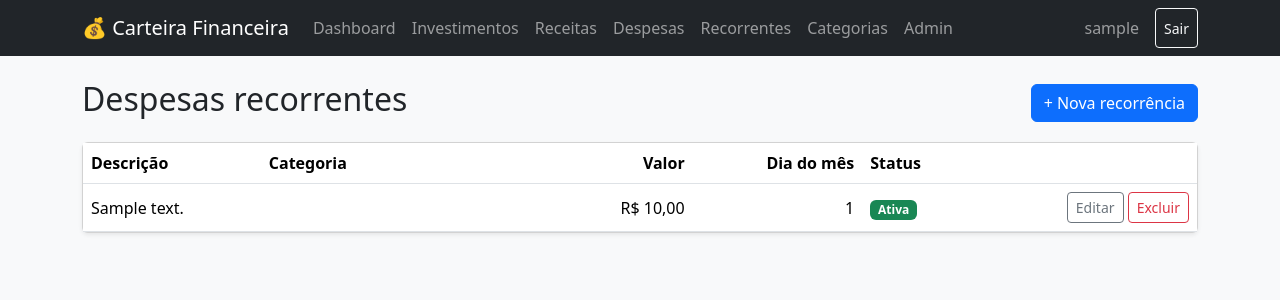
After one commit to censivictor/carteira-financeira-git, a Django app: page /financas/recorrentes/ in a window 1280 px wide. The commit adds this page. Shown: the top 300 px of the page. Run offline with Django 4.2, Linux system fonts and the light colour scheme; a user stored in the database is signed in; tables that the repository leaves empty hold one stand-in row (values such as "Sample post").

Commit message:
Despesas recorrentes + orçamento por categoria
- CategoriaDespesa ganha orcamento_mensal; nova tela de gestão (antes só admin)
- Novo model DespesaRecorrente (aluguel, assinaturas...) com geração automática idempotente da Despesa do mês (financas/services.py, chamado no dashboard, sem cron/Celery)
- Despesa ganha FK opcional 'recorrente' — badge 'automática' na listagem
- Dashboard: nova seção de orçamento por categoria com barra de progresso (verde/amarelo/vermelho)
- ProtectedError tratado com mensagem amigável ao tentar excluir categoria com despesas vinculadas
- Testado ponta a ponta: geração automática sem duplicar em reloads, estouro de orçamento (106%), bloqueio de exclusão protegida

Co-Authored-By: Claude Sonnet 5 <noreply@anthropic.com>

```diff
--- a/financas/models.py
+++ b/financas/models.py
@@ -1,3 +1,4 @@
+from django.core.validators import MaxValueValidator, MinValueValidator
 from django.db import models
 from django.utils import timezone
 
@@ -8,6 +9,10 @@ class CategoriaDespesa(models.Model):
         max_length=7,
         default='#6c757d',
         help_text='Cor hex usada na legenda do gráfico de pizza (ex: #6c757d).',
+    )
+    orcamento_mensal = models.DecimalField(
+        max_digits=12, decimal_places=2, blank=True, null=True,
+        help_text='Limite de gasto mensal nessa categoria, em R$. Deixe em branco pra não definir orçamento.',
     )
     criado_em = models.DateTimeField(auto_now_add=True)
 
@@ -20,6 +25,33 @@ class CategoriaDespesa(models.Model):
         return self.nome
 
 
+class DespesaRecorrente(models.Model):
+    """Uma despesa fixa que se repete todo mês (aluguel, assinaturas...).
+
+    Não gera as `Despesa`s diretamente — quem faz isso é
+    `financas.services.gerar_despesas_recorrentes_do_mes`, chamado a cada
+    carregamento do dashboard (sem cron/Celery no projeto).
+    """
+
+    categoria = models.ForeignKey(CategoriaDespesa, on_delete=models.PROTECT, related_name='recorrentes')
+    descricao = models.CharField(max_length=150)
+    valor = models.DecimalField(max_digits=12, decimal_places=2)
+    dia_do_mes = models.PositiveSmallIntegerField(
+        validators=[MinValueValidator(1), MaxValueValidator(31)],
+        help_text='Dia do mês em que a despesa é lançada (ex: 5). Meses mais curtos usam o último dia disponível.',
+    )
+    ativa = models.BooleanField(default=True)
+    criado_em = models.DateTimeField(auto_now_add=True)
+
+    class Meta:
+        ordering = ['dia_do_mes', 'descricao']
+        verbose_name = 'Despesa recorrente'
+        verbose_name_plural = 'Despesas recorrentes'
+
+    def __str__(self):
+        return f'{self.descricao} - R$ {self.valor} (dia {self.dia_do_mes})'
+
+
 class Despesa(models.Model):
     categoria = models.ForeignKey(
         CategoriaDespesa, on_delete=models.PROTECT, related_name='despesas'
@@ -27,6 +59,9 @@ class Despesa(models.Model):
     descricao = models.CharField(max_length=150)
     valor = models.DecimalField(max_digits=12, decimal_places=2)
     data = models.DateField(default=timezone.now)
+    recorrente = models.ForeignKey(
+        DespesaRecorrente, on_delete=models.SET_NULL, null=True, blank=True, related_name='despesas_geradas',
+    )
     criado_em = models.DateTimeField(auto_now_add=True)
 
     class Meta:
--- a/financas/templates/financas/despesa_list.html
+++ b/financas/templates/financas/despesa_list.html
@@ -22,7 +22,10 @@
             {% for despesa in despesas %}
                 <tr>
                     <td>{{ despesa.data|date:"d/m/Y" }}</td>
-                    <td>{{ despesa.descricao }}</td>
+                    <td>
+                        {{ despesa.descricao }}
+                        {% if despesa.recorrente_id %}<span class="badge bg-secondary" title="Gerada automaticamente">automática</span>{% endif %}
+                    </td>
                     <td><span class="badge" style="background-color: {{ despesa.categoria.cor }}">{{ despesa.categoria.nome }}</span></td>
                     <td class="text-end">R$ {{ despesa.valor|floatformat:2 }}</td>
                     <td class="text-end">
--- /dev/null
+++ b/financas/templates/financas/recorrente_list.html
@@ -0,0 +1,44 @@
+{% extends 'base.html' %}
+{% block title %}Despesas recorrentes - Carteira Financeira{% endblock %}
+{% block content %}
+<div class="d-flex justify-content-between align-items-center mb-3">
+    <h2>Despesas recorrentes</h2>
+    <a href="{% url 'recorrente-create' %}" class="btn btn-primary">+ Nova recorrência</a>
+</div>
+
+<div class="card shadow-sm">
+    <div class="table-responsive">
+        <table class="table align-middle mb-0">
+            <thead>
+                <tr>
+                    <th>Descrição</th>
+                    <th>Categoria</th>
+                    <th class="text-end">Valor</th>
+                    <th class="text-end">Dia do mês</th>
+                    <th>Status</th>
+                    <th></th>
+                </tr>
+            </thead>
+            <tbody>
+            {% for r in recorrentes %}
+                <tr>
+                    <td>{{ r.descricao }}</td>
+                    <td><span class="badge" style="background-color: {{ r.categoria.cor }}">{{ r.categoria.nome }}</span></td>
+                    <td class="text-end">R$ {{ r.valor|floatformat:2 }}</td>
+                    <td class="text-end">{{ r.dia_do_mes }}</td>
+                    <td>
+                        {% if r.ativa %}<span class="badge bg-success">Ativa</span>{% else %}<span class="badge bg-secondary">Pausada</span>{% endif %}
+                    </td>
+                    <td class="text-end">
+                        <a href="{% url 'recorrente-update' r.pk %}" class="btn btn-sm btn-outline-secondary">Editar</a>
+                        <a href="{% url 'recorrente-delete' r.pk %}" class="btn btn-sm btn-outline-danger">Excluir</a>
+                    </td>
+                </tr>
+            {% empty %}
+                <tr><td colspan="6" class="text-muted text-center py-4">Nenhuma despesa recorrente cadastrada ainda.</td></tr>
+            {% endfor %}
+            </tbody>
+        </table>
+    </div>
+</div>
+{% endblock %}
--- a/financas/urls.py
+++ b/financas/urls.py
@@ -11,4 +11,12 @@ urlpatterns = [
     path('receitas/nova/', views.ReceitaCreateView.as_view(), name='receita-create'),
     path('receitas/<int:pk>/editar/', views.ReceitaUpdateView.as_view(), name='receita-update'),
     path('receitas/<int:pk>/excluir/', views.ReceitaDeleteView.as_view(), name='receita-delete'),
+    path('categorias/', views.CategoriaDespesaListView.as_view(), name='categoria-list'),
+    path('categorias/nova/', views.CategoriaDespesaCreateView.as_view(), name='categoria-create'),
+    path('categorias/<int:pk>/editar/', views.CategoriaDespesaUpdateView.as_view(), name='categoria-update'),
+    path('categorias/<int:pk>/excluir/', views.CategoriaDespesaDeleteView.as_view(), name='categoria-delete'),
+    path('recorrentes/', views.DespesaRecorrenteListView.as_view(), name='recorrente-list'),
+    path('recorrentes/nova/', views.DespesaRecorrenteCreateView.as_view(), name='recorrente-create'),
+    path('recorrentes/<int:pk>/editar/', views.DespesaRecorrenteUpdateView.as_view(), name='recorrente-update'),
+    path('recorrentes/<int:pk>/excluir/', views.DespesaRecorrenteDeleteView.as_view(), name='recorrente-delete'),
 ]
--- a/financas/views.py
+++ b/financas/views.py
@@ -1,9 +1,12 @@
+from django.contrib import messages
 from django.contrib.auth.mixins import LoginRequiredMixin
+from django.db.models import ProtectedError
+from django.shortcuts import redirect
 from django.urls import reverse_lazy
 from django.views.generic import CreateView, DeleteView, ListView, UpdateView
 
-from .forms import DespesaForm, ReceitaForm
-from .models import Despesa, Receita
+from .forms import CategoriaDespesaForm, DespesaForm, DespesaRecorrenteForm, ReceitaForm
+from .models import CategoriaDespesa, Despesa, DespesaRecorrente, Receita
 
 
 class DespesaListView(LoginRequiredMixin, ListView):
@@ -58,3 +61,66 @@ class ReceitaDeleteView(LoginRequiredMixin, DeleteView):
     model = Receita
     template_name = 'financas/receita_confirm_delete.html'
     success_url = reverse_lazy('receita-list')
+
+
+class CategoriaDespesaListView(LoginRequiredMixin, ListView):
+    model = CategoriaDespesa
+    template_name = 'financas/categoria_list.html'
+    context_object_name = 'categorias'
+
+
+class CategoriaDespesaCreateView(LoginRequiredMixin, CreateView):
+    model = CategoriaDespesa
+    form_class = CategoriaDespesaForm
+    template_name = 'financas/categoria_form.html'
+    success_url = reverse_lazy('categoria-list')
+
+
+class CategoriaDespesaUpdateView(LoginRequiredMixin, UpdateView):
+    model = CategoriaDespesa
+    form_class = CategoriaDespesaForm
+    template_name = 'financas/categoria_form.html'
+    success_url = reverse_lazy('categoria-list')
+
+
+class CategoriaDespesaDeleteView(LoginRequiredMixin, DeleteView):
+    model = CategoriaDespesa
+    template_name = 'financas/categoria_confirm_delete.html'
+    success_url = reverse_lazy('categoria-list')
+
+    def post(self, request, *args, **kwargs):
+        try:
+            return super().post(request, *args, **kwargs)
+        except ProtectedError:
+            messages.error(
+                request,
+                'Não é possível excluir essa categoria — existem despesas (ou recorrências) '
+                'vinculadas a ela. Mova ou exclua essas despesas primeiro.',
+            )
+            return redirect('categoria-list')
+
+
+class DespesaRecorrenteListView(LoginRequiredMixin, ListView):
+    model = DespesaRecorrente
+    template_name = 'financas/recorrente_list.html'
+    context_object_name = 'recorrentes'
+
+
+class DespesaRecorrenteCreateView(LoginRequiredMixin, CreateView):
+    model = DespesaRecorrente
+    form_class = DespesaRecorrenteForm
+    template_name = 'financas/recorrente_form.html'
+    success_url = reverse_lazy('recorrente-list')
+
+
+class DespesaRecorrenteUpdateView(LoginRequiredMixin, UpdateView):
+    model = DespesaRecorrente
+    form_class = DespesaRecorrenteForm
+    template_name = 'financas/recorrente_form.html'
+    success_url = reverse_lazy('recorrente-list')
+
+
+class DespesaRecorrenteDeleteView(LoginRequiredMixin, DeleteView):
+    model = DespesaRecorrente
+    template_name = 'financas/recorrente_confirm_delete.html'
+    success_url = reverse_lazy('recorrente-list')
--- a/templates/base.html
+++ b/templates/base.html
@@ -22,6 +22,8 @@
                 <li class="nav-item"><a class="nav-link" href="{% url 'ativo-list' %}">Investimentos</a></li>
                 <li class="nav-item"><a class="nav-link" href="{% url 'receita-list' %}">Receitas</a></li>
                 <li class="nav-item"><a class="nav-link" href="{% url 'despesa-list' %}">Despesas</a></li>
+                <li class="nav-item"><a class="nav-link" href="{% url 'recorrente-list' %}">Recorrentes</a></li>
+                <li class="nav-item"><a class="nav-link" href="{% url 'categoria-list' %}">Categorias</a></li>
                 <li class="nav-item"><a class="nav-link" href="/admin/">Admin</a></li>
             </ul>
             <form method="post" action="{% url 'logout' %}" class="d-flex">
```
Also changed, not shown: core/templates/core/dashboard.html (+25 -0 lines), core/views.py (+28 -1 lines), financas/admin.py (+9 -3 lines), financas/forms.py (+40 -1 lines), financas/services.py (added, +36 -0 lines), financas/templates/financas/categoria_confirm_delete.html (added, +15 -0 lines), financas/templates/financas/categoria_form.html (added, +23 -0 lines), financas/templates/financas/categoria_list.html (added, +42 -0 lines), financas/templates/financas/recorrente_confirm_delete.html (added, +15 -0 lines), financas/templates/financas/recorrente_form.html (added, +23 -0 lines), financas/migrations/0002_categoriadespesa_orcamento_mensal_despesarecorrente_and_more.py (added).
